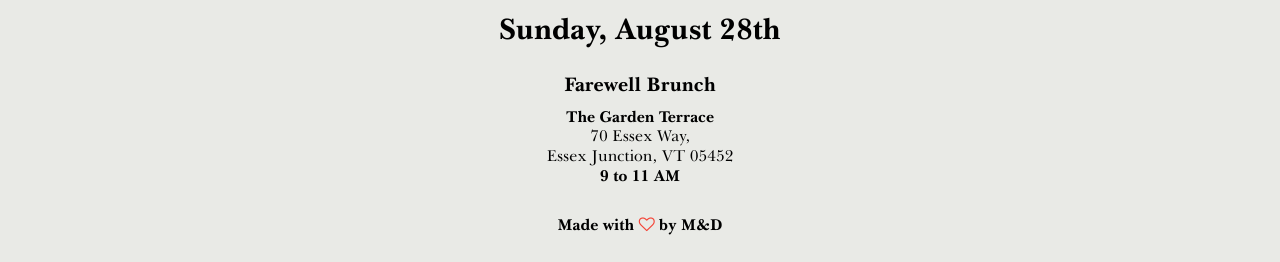
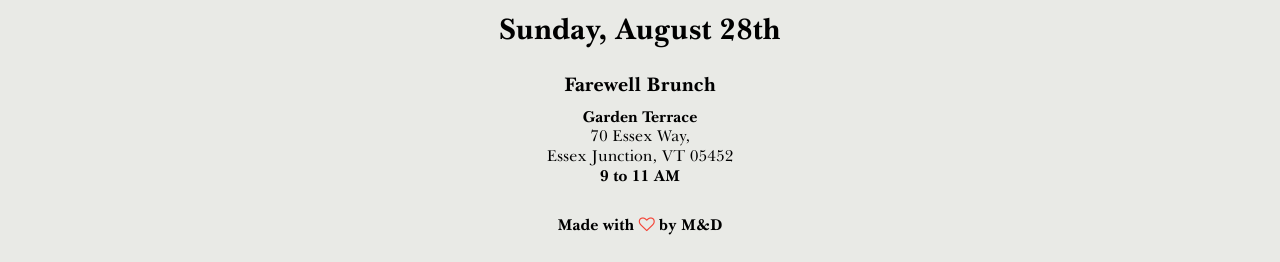
Before and after one commit to dcorney1/wedding_php, a PHP site: page /events.php in a window 1280 px wide. Shown: the part 1065-1327 px from the top of the page. Run offline with PHP 8.4, Linux system fonts and the light colour scheme; the visitor is signed in with stand-in values (Sample User, id 1).

Commit message:
Updated to Garden Terrace

```diff
--- a/events.php
+++ b/events.php
@@ -77,7 +77,7 @@ if (isset($_SESSION["person_id"])) {
         <h1>Sunday, August 28th</h1>
         <h2>Farewell Brunch</h2>
         <div class="details">
-        <p class="event_location">The Garden Terrace</p>
+        <p class="event_location">Garden Terrace</p>
         <p>70 Essex Way,</p><p> Essex Junction, VT 05452</p>
         <p class="event_time">9 to 11 AM</p>
           </div>
```
